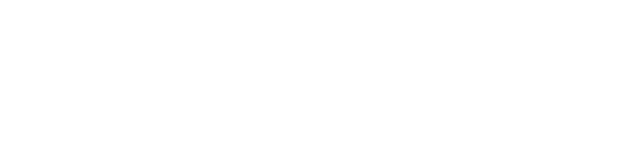
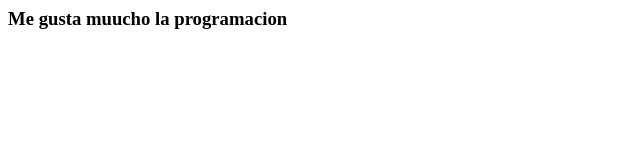
Before and after one commit to jarubioiuc/2823503.github.io, a plain HTML site: page index.html in a window 1280 px wide. Shown: the whole page, without its empty margins (0-640 px from the left). Drawn offline with Linux system fonts and the light colour scheme.

Commit message:
Agrege un encabezado y un tiutlo

```diff
--- a/index.html
+++ b/index.html
@@ -1,7 +1,8 @@
 <html>
 	<head>
-		<title></title>
+		<title>Git para dummies</title>
 	</head>
 	<body>
+		<h3>Me gusta muucho la programacion</h3>
 	</body>
 </html>
```
